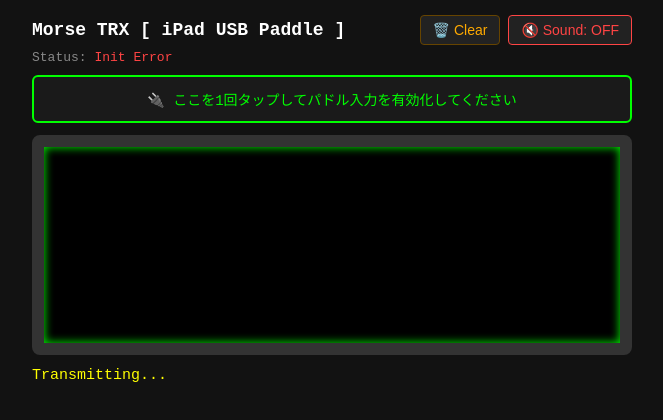
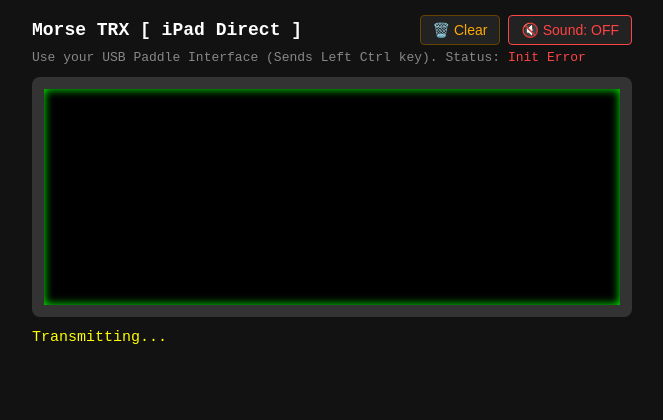
Before and after one commit to jh2htq-ir/cw-HiveMQ, a plain HTML site: page index.html in a window 1280 px wide. Shown: the whole page, without its empty margins (308-971 px from the left). Drawn offline with Linux system fonts and the light colour scheme.

Commit message:
Add files via upload

```diff
--- a/index.html
+++ b/index.html
@@ -44,36 +44,7 @@
     .action-btn.muted { color: #FF4444; border-color: #FF4444; }
     .clear-btn { color: #FFAA00; border-color: #664400; }
 
-    .info { color: #888888; font-size: 13px; margin-bottom: 10px; width: 100%; max-width: 600px; box-sizing: border-box; }
-
-    /* マイクアイコンや音声バーを出さない、キー入力専用のクリーンなフォーカスエリア */
-    .paddle-focus-box {
-      width: 100%;
-      max-width: 600px;
-      margin-bottom: 12px;
-      box-sizing: border-box;
-    }
-    #paddleFocusArea {
-      width: 100%;
-      background-color: #1a1a1a;
-      color: #00FF00;
-      border: 2px solid #00FF00;
-      border-radius: 6px;
-      padding: 12px;
-      font-family: 'Courier New', Courier, monospace;
-      font-size: 14px;
-      text-align: center;
-      box-sizing: border-box;
-      outline: none;
-      cursor: pointer;
-      user-select: none;
-      -webkit-user-select: none;
-    }
-    #paddleFocusArea:focus {
-      background-color: #0a220a;
-      border-color: #00FF00;
-      box-shadow: 0 0 8px #00FF00;
-    }
+    .info { color: #888888; font-size: 13px; margin-bottom: 12px; width: 100%; max-width: 600px; box-sizing: border-box; }
 
     #monitor {
       background-color: #000000;
@@ -82,7 +53,7 @@
       padding: 12px;
       width: 100%;
       max-width: 600px;
-      height: 220px;
+      height: 240px;
       font-size: 18px;
       line-height: 1.2;
       overflow-y: scroll;
@@ -108,26 +79,20 @@
 <body>
 
   <div class="header-container">
-    <h3>Morse TRX [ iPad USB Paddle ]</h3>
+    <h3>Morse TRX [ iPad Direct ]</h3>
     <div class="header-buttons">
       <button id="clearBtn" class="action-btn clear-btn">🗑️ Clear</button>
       <button id="toggleSoundBtn" class="action-btn muted">🔇 Sound: OFF</button>
     </div>
   </div>
 
-  <div class="info">Status: <span id="connStatus" style="color:#FFAA00;">Connecting...</span></div>
-
-  <!-- 音声バーやマイクが出ない、カスタムフォーカス受信用エリア（タブ移動等でキーを確実に捕捉） -->
-  <div class="paddle-focus-box">
-    <div id="paddleFocusArea" tabindex="0">🔌 ここを1回タップしてパドル入力を有効化してください</div>
-  </div>
+  <div class="info">Use your USB Paddle Interface (Sends Left Ctrl key). Status: <span id="connStatus" style="color:#FFAA00;">Connecting...</span></div>
 
   <div id="monitor"></div>
   <div id="status">Transmitting... <span id="currentCode"></span></div>
 
   <script>
-    // --- ESP32側およびパドル設定と同期したパラメータ ---
-    const MACHINE_ID = "iPad1";
+    const MACHINE_ID = "iPad1"; // ※ESP32側と重複しないID
 
     const mqttServer = "wss://25ae3c91279347b4a78afe6483b82bfd.s1.eu.hivemq.cloud:8884/mqtt";
     const mqttOptions = {
@@ -181,6 +146,7 @@
     let ctx = null;
     let isMuted = true;
 
+    // iOS対策を強化した確実なオーディオ初期化関数
     function initAudio() {
       if (!ctx) {
         ctx = new AudioContext();
@@ -195,19 +161,21 @@
       initAudio();
       if (!ctx) return;
 
+      // オシレータの作成と接続（毎回新しく生成して確実に鳴らす）
       try {
         let osc = ctx.createOscillator();
         let gainNode = ctx.createGain();
 
         osc.type = 'sine';
         osc.frequency.value = 700;
-        gainNode.gain.setValueAtTime(0.2, ctx.currentTime);
+
+        gainNode.gain.setValueAtTime(0.2, ctx.currentTime); // 音量調整（大きすぎないよう適度に設定）
 
         osc.connect(gainNode);
         gainNode.connect(ctx.destination);
 
         osc.start();
-        window._activeOsc = osc;
+        window._activeOsc = osc; // 保持
       } catch(e) {
         console.error("Tone start error:", e);
       }
@@ -236,6 +204,11 @@
         toggleSoundBtn.classList.remove('muted');
       }
     });
+
+    // 画面のどこかを最初にタッチしたときにもオーディオコンテキストを強制起動
+    window.addEventListener('pointerdown', () => {
+      initAudio();
+    }, {once: true});
 
     // --- モニタークリア機能 ---
     const clearBtn = document.getElementById('clearBtn');
@@ -384,23 +357,15 @@
     }, 10);
 
     let keyIsDown = false;
-    const paddleFocusArea = document.getElementById('paddleFocusArea');
 
-    // タップされたらフォーカスを保持し、メッセージを更新
-    paddleFocusArea.addEventListener('click', () => {
-      paddleFocusArea.focus();
-      paddleFocusArea.textContent = "🟢 パドル入力有効中（常時受付中）";
-    });
-
-    // 共通の打鍵処理
-    function handleKeyDown(e) {
+    window.addEventListener('keydown', (e) => {
       if (e.code === 'ControlLeft') {
         e.preventDefault();
         if (e.repeat || keyIsDown) return;
         keyIsDown = true;
         isTransmitting = true;
 
-        initAudio();
+        initAudio(); // 打鍵時にも確実にオーディオコンテキストを有効化
 
         let currentTime = Date.now();
         let duration = currentTime - lastStateChangeTime;
@@ -415,9 +380,9 @@
         gapAdded = false;
         lastStateChangeTime = currentTime;
       }
-    }
+    });
 
-    function handleKeyUp(e) {
+    window.addEventListener('keyup', (e) => {
       if (e.code === 'ControlLeft') {
         keyIsDown = false;
         stopTone();
@@ -441,13 +406,7 @@
         lastStateChangeTime = currentTime;
         isTransmitting = false;
       }
-    }
-
-    // どのレイヤーでもキー入力を確実にキャッチ
-    paddleFocusArea.addEventListener('keydown', handleKeyDown);
-    paddleFocusArea.addEventListener('keyup', handleKeyUp);
-    document.addEventListener('keydown', handleKeyDown);
-    document.addEventListener('keyup', handleKeyUp);
+    });
   </script>
 </body>
 </html>
```
